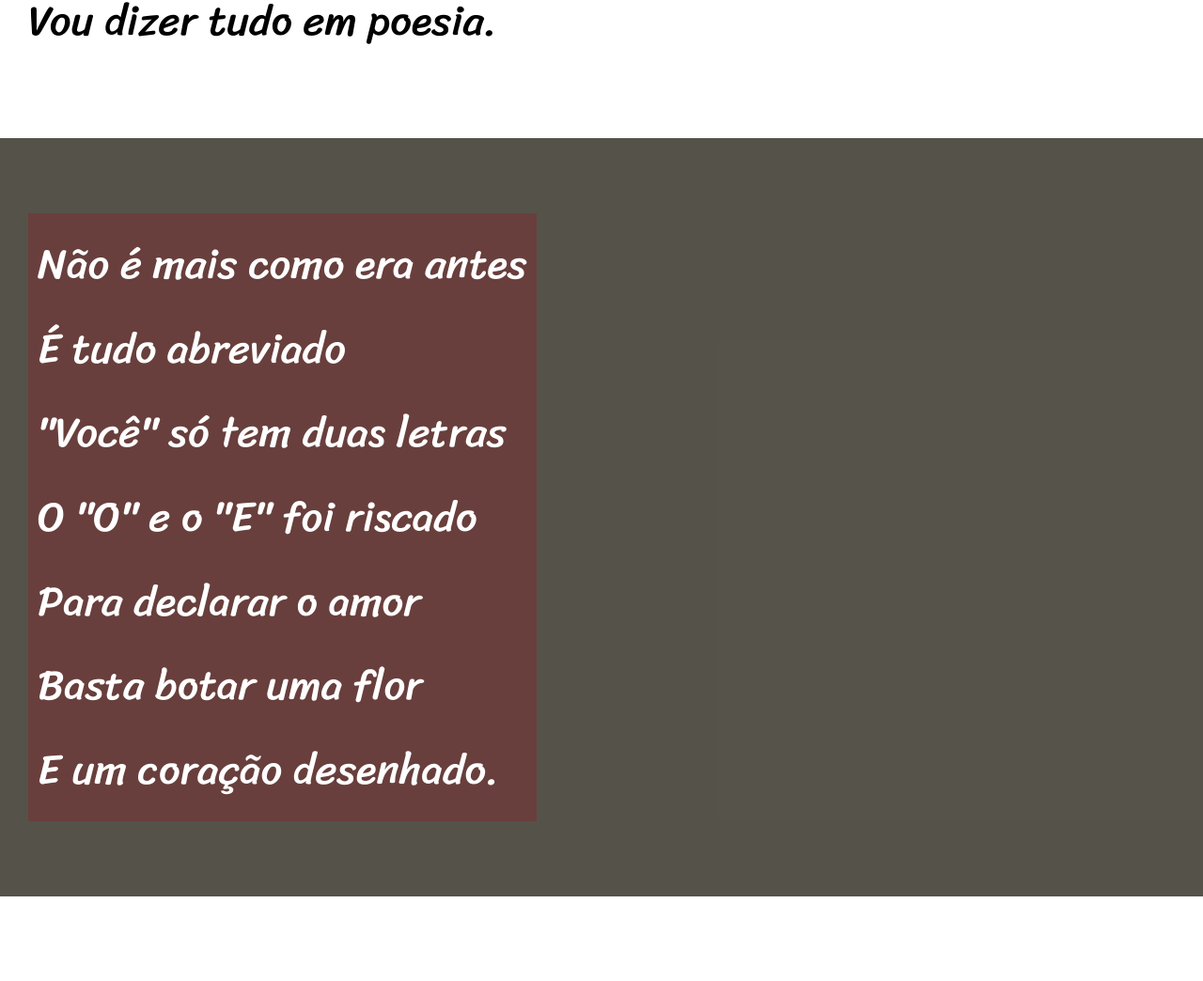
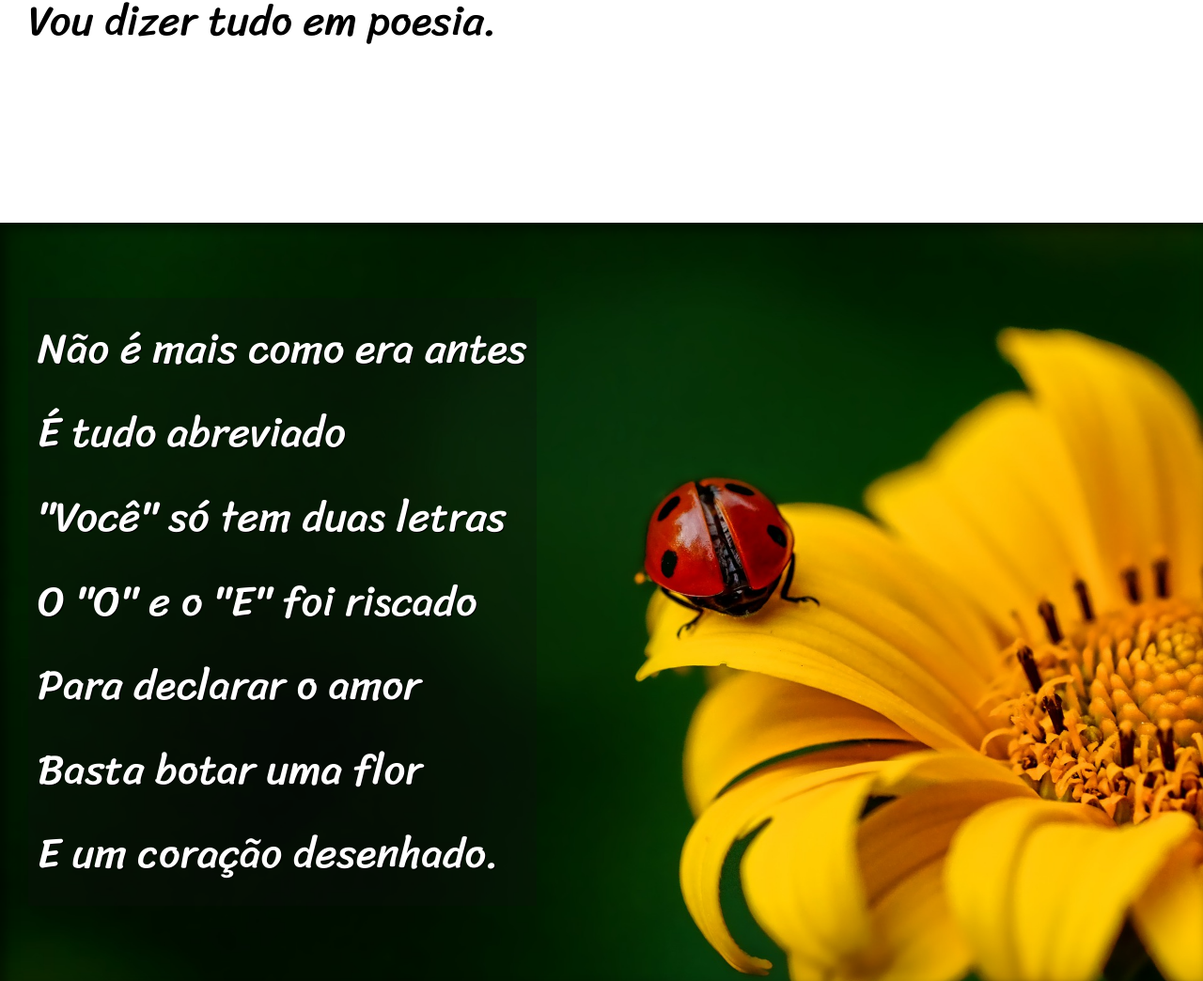
Before and after one commit to nicorreia/html-css, a plain HTML site: page exercicios/EXERCICIO_12/index.html in a window 1280 px wide. Shown: the part 908-1952 px from the top of the page at 94% size. Drawn offline with Linux system fonts and the light colour scheme; a web font is replaced by a local one.

Commit message:
atualizado capítulo 12

```diff
--- a/exercicios/EXERCICIO_12/estilo/style.css
+++ b/exercicios/EXERCICIO_12/estilo/style.css
@@ -48,6 +48,9 @@ section {
     font-family: var(--fonte3);
     font-size: 3.5vw;
 }
+section > p {
+    padding-bottom: 2em;
+}
 section.normal {
     background-color: white;
     color: black;
@@ -55,11 +58,22 @@ section.normal {
 section.imagem {
     background-color: rgba(44, 41, 41, 0.76);
     color: white;
+    box-shadow: inset 6px 6px 13px 0px rgba(0, 0, 0, 0.518);
+    background-size: cover;
+    background-attachment: fixed;
 }
 section.imagem > p {
     display: inline-block;
     padding: 10px;
-    background-color: rgba(118, 51, 51, 0.584);
+    background-color: rgba(16, 15, 15, 0.281);
+    text-shadow: 1px 1px 0px black;
+}
+section#img01 {
+    background-image:url(../imagens/background001.jpg);
+    background-position: right center;
+}
+section#img02 {
+    background-image: url(../imagens/background002.jpg);
 }
 footer {
     background-color:black;
--- a/exercicios/EXERCICIO_12/index.html
+++ b/exercicios/EXERCICIO_12/index.html
@@ -28,7 +28,7 @@
         </p>
     </section>
 
-    <section class="imagem">
+    <section class="imagem" id="img01">
         <p>
             Não é mais como era antes <br>
             É tudo abreviado <br>
@@ -62,7 +62,7 @@
         </p>
     </section>
 
-    <section class="imagem">
+    <section class="imagem" id="img02">
         <p>
             Tenho saudade das cartas <br>
             Escritas com a própria mão <br>
```
